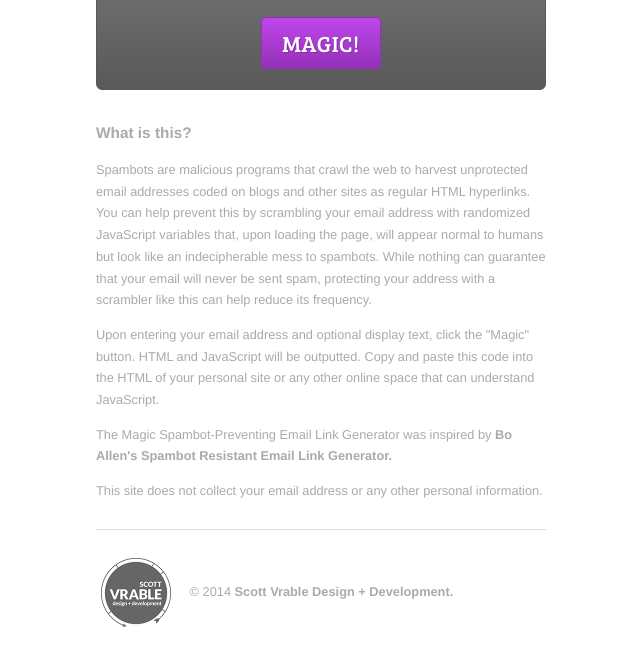
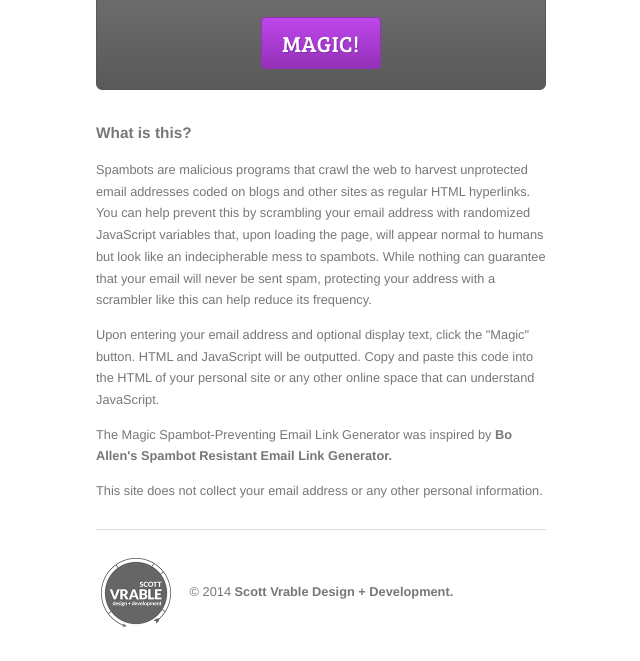
Before and after one commit to scottvrable/magic-email, a website: page index.html in a window 1280 px wide. Shown: the part 594-1255 px from the top of the page, without its empty margins (319-959 px from the left). Drawn offline with nearby package versions, Linux system fonts and the light colour scheme.

Commit message:
Create $medium sass variable, make article text darker

```diff
--- a/src/scss/_variables.scss
+++ b/src/scss/_variables.scss
@@ -2,6 +2,7 @@
 $warning: #f00;
 $selectHighlight: #ffefaf;
 $mute: #aaa;
+$medium: #777;
 $themeGreen: #76a939;
 
 /* fonts */
--- a/src/scss/main.scss
+++ b/src/scss/main.scss
@@ -262,7 +262,7 @@ h1 {
 	}
 }
 article, footer {
-		color: $mute;
+		color: $medium;
 		font-size: 0.8em;
 		line-height: 1.7;
 		padding: 30px 0 15px;
@@ -278,7 +278,7 @@ article, footer {
 			margin: 1em 0;
 		}
 		a {
-			color: $mute;
+			color: $medium;
 			font-weight: bold;
 			text-decoration: none;
 			&:hover {
```
Also changed, not shown: build/css/main.min.css.
